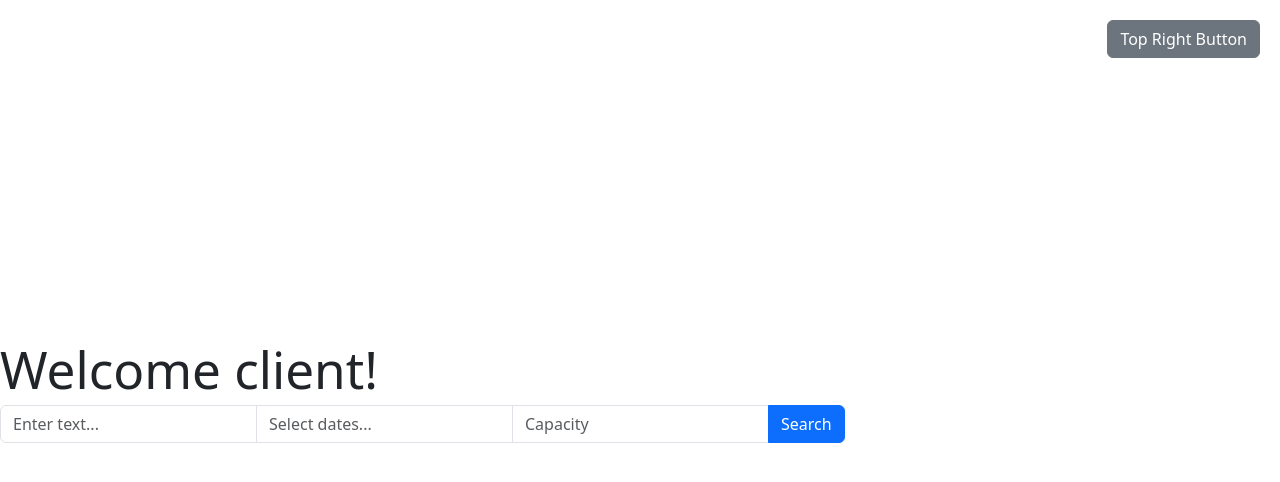
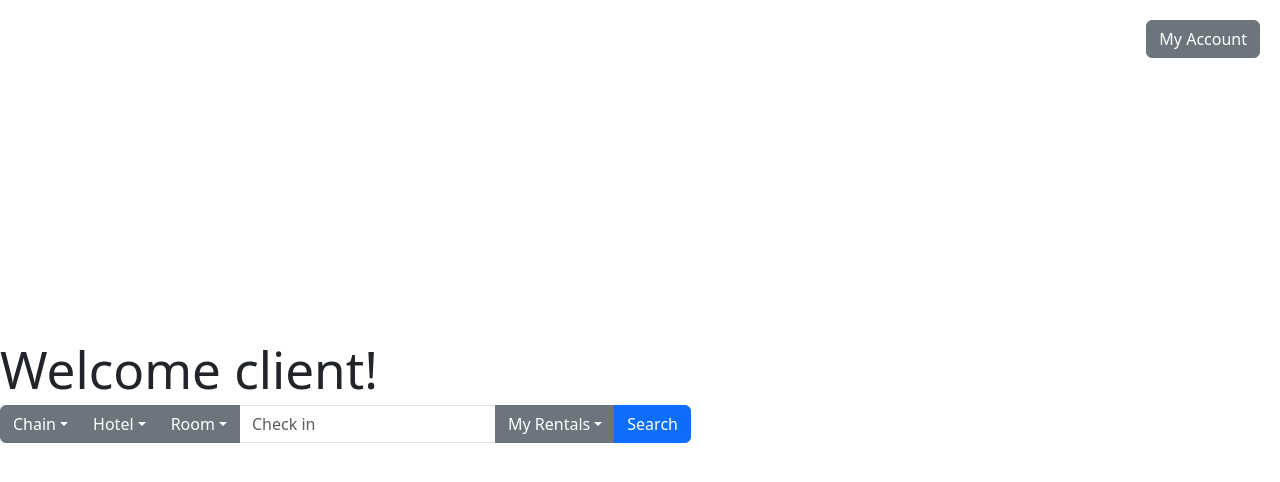
Before and after one commit to LJulien27/Databases_Project, a React (Vite) app in the folder frontend/: page /Client in a window 1280 px wide. Shown: the top 482 px of the page. Built offline with nearby package versions, Linux system fonts and the light colour scheme; no server answers.

Commit message:
added dropdowns to client

```diff
--- a/frontend/src/Client.css
+++ b/frontend/src/Client.css
@@ -2,7 +2,7 @@
     position: relative;
 }
 
-.top-right-button {
+.my-account-button {
     position: absolute;
     top: 20px;
     right: 20px;
--- a/frontend/src/Client.jsx
+++ b/frontend/src/Client.jsx
@@ -1,35 +1,93 @@
-import React, { useState } from 'react'
-import { InputGroup, FormControl, Button } from 'react-bootstrap';
+import React, { useState } from 'react';
+import { InputGroup, FormControl, Button, Dropdown, Modal } from 'react-bootstrap';
 import 'bootstrap/dist/css/bootstrap.min.css';
-import './Client.css'
+import './Client.css';
 
 const Client = () => {
+    const [showModal, setShowModal] = useState(false);
+
+    const handleCloseModal = () => setShowModal(false);
+    const handleShowModal = () => setShowModal(true);
+
+    const handleSearch = () => {
+        // Your search logic goes here
+        // For example, you can fetch search results from an API
+        // and then open the modal to display the results
+        handleShowModal();
+    };
+
     return (
         <div>
-            <div className="top-right-button">
-            <Button variant="secondary">Top Right Button</Button>
+            <div className="my-account-button">
+                <Button variant="secondary" onClick={handleSearch}>My Account</Button>
             </div>
             <div className="search-bar">
                 <h1>Welcome client!</h1>
                 <InputGroup className="mb-3">
+                    <Dropdown as={InputGroup.Append}>
+                        <Dropdown.Toggle variant="secondary">Chain</Dropdown.Toggle>
+                        <Dropdown.Menu>
+                            <Dropdown.Item href="#/action-1">Best Western</Dropdown.Item>
+                            <Dropdown.Item href="#/action-2">Hilton</Dropdown.Item>
+                            <Dropdown.Item href="#/action-3">Marriott</Dropdown.Item>
+                            <Dropdown.Item href="#/action-4">IHG</Dropdown.Item>
+                            <Dropdown.Item href="#/action-5">Wyndham</Dropdown.Item>
+                            <Dropdown.Item href="#/action-5">Select all</Dropdown.Item>
+                        </Dropdown.Menu>
+                    </Dropdown>
+                    <Dropdown as={InputGroup.Append}>
+                        <Dropdown.Toggle variant="secondary">Hotel</Dropdown.Toggle>
+                        <Dropdown.Menu>
+                            <Dropdown.Item href="#/action-1">Best Western</Dropdown.Item>
+                            <Dropdown.Item href="#/action-2">Hilton</Dropdown.Item>
+                            <Dropdown.Item href="#/action-3">Marriott</Dropdown.Item>
+                            <Dropdown.Item href="#/action-4">IHG</Dropdown.Item>
+                            <Dropdown.Item href="#/action-5">Wyndham</Dropdown.Item>
+                            <Dropdown.Item href="#/action-5">Select all</Dropdown.Item>
+                        </Dropdown.Menu>
+                    </Dropdown>
+                    <Dropdown as={InputGroup.Append}>
+                        <Dropdown.Toggle variant="secondary">Room</Dropdown.Toggle>
+                        <Dropdown.Menu>
+                            <Dropdown.Item href="#/action-1">Room 1</Dropdown.Item>
+                            <Dropdown.Item href="#/action-2">Room 2</Dropdown.Item>
+                            <Dropdown.Item href="#/action-3">Room 3</Dropdown.Item>
+                            <Dropdown.Item href="#/action-4">Room 4</Dropdown.Item>
+                            <Dropdown.Item href="#/action-5">Room 5</Dropdown.Item>
+                        </Dropdown.Menu>
+                    </Dropdown>
                     <FormControl
-            placeholder="Enter text..."
-            aria-label="Enter text..."
-            aria-describedby="basic-addon2"
+                        placeholder="Check in"
+                        aria-label="Check in"
+                        aria-describedby="basic-addon1"
                     />
-          <FormControl
-            placeholder="Select dates..."
-            aria-label="Select dates..."
-            aria-describedby="basic-addon2"
-          />
-          <FormControl
-            placeholder="Capacity"
-            aria-label="Capacity"
-            aria-describedby="basic-addon2"
-          />
+                    <Dropdown as={InputGroup.Append}>
+                        <Dropdown.Toggle variant="secondary">My Rentals</Dropdown.Toggle>
+                        <Dropdown.Menu>
+                            <Dropdown.Item href="#/action-1">Rental 1</Dropdown.Item>
+                            <Dropdown.Item href="#/action-2">Rental 2</Dropdown.Item>
+                            <Dropdown.Item href="#/action-3">Rental 3</Dropdown.Item>
+                            <Dropdown.Item href="#/action-4">Rental 4</Dropdown.Item>
+                            <Dropdown.Item href="#/action-5">Rental 5</Dropdown.Item>
+                        </Dropdown.Menu>
+                    </Dropdown>
                     <Button variant="primary">Search</Button>
                 </InputGroup>
             </div>
+
+            <Modal show={showModal} onHide={handleCloseModal}>
+                <Modal.Header closeButton>
+                    <Modal.Title>Search Results</Modal.Title>
+                </Modal.Header>
+                <Modal.Body>
+                    {/* Display search results here */}
+                    {/* You can render dynamic content based on search results */}
+                    <p>Search results will be displayed here.</p>
+                </Modal.Body>
+                <Modal.Footer>
+                    <Button variant="secondary" onClick={handleCloseModal}>Close</Button>
+                </Modal.Footer>
+            </Modal>
         </div>
     );
 };
```
Lines whose indentation alone changed are shown as unchanged.
